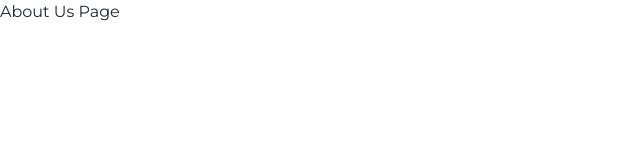
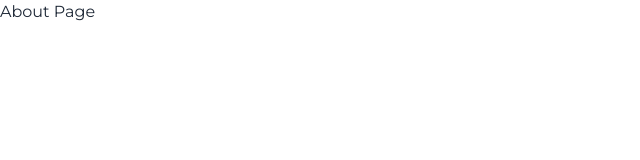
Before and after one commit to UoaWDCC/uads-member-app-v2, a React (Vite) app in the folder web/: page /about in a window 1280 px wide. Shown: the top 160 px of the page, without its empty margins (0-640 px from the left). Built offline with nearby package versions, Linux system fonts and the light colour scheme.

Commit message:
UADS-45 feat: Changed title

```diff
--- a/web/src/pages/About.tsx
+++ b/web/src/pages/About.tsx
@@ -1,7 +1,7 @@
 export default function About()  {
   return (
     <div>
-      <h1> About Us Page</h1>
+      <h1> About Page</h1>
     </div>
   )
 }
```
